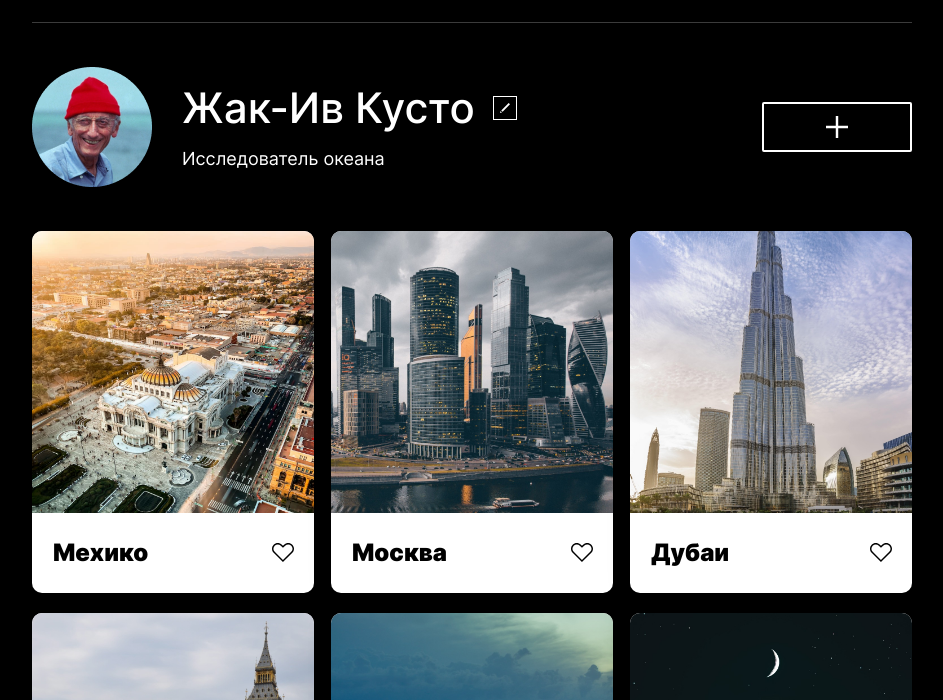
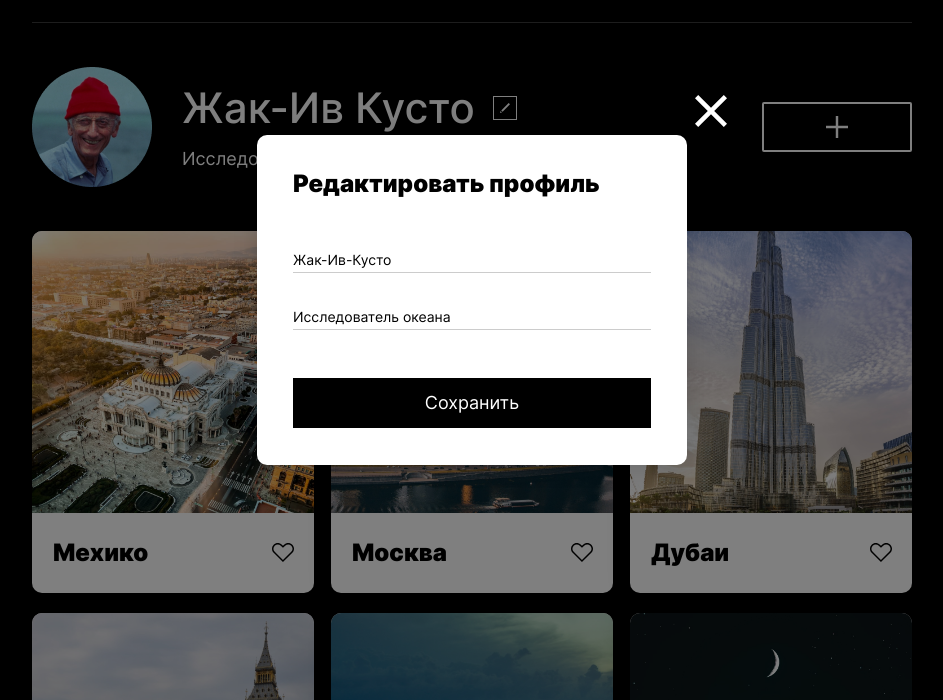
Before and after one commit to Vladimir-Bumagin/mesto-project, a plain HTML site: page index.html in a window 1280 px wide. Shown: the part 100-800 px from the top of the page, without its empty margins (168-1111 px from the left). Drawn offline with Linux system fonts and the light colour scheme.

Commit message:
added all forms, popup

```diff
--- a/blocks/main-content/main-content.css
+++ b/blocks/main-content/main-content.css
@@ -1,3 +1,7 @@
+.main-content {
+  position: relative;
+}
+
 @media screen and (max-width: 600px) {
   .header {
     padding-top: 28px;
--- a/blocks/page/page.css
+++ b/blocks/page/page.css
@@ -4,12 +4,11 @@
   background-color: #000;
   color: white;
   font-family: "Inter", Arial, sans-serif;
-  display: flex;
-  flex-direction: column;
   -moz-osx-font-smoothing: grayscale;
   -webkit-font-smoothing: antialiased;
   -webkit-text-size-adjust: 100%;
   -ms-text-size-adjust: 100%;
   -moz-text-size-adjust: 100%;
   text-rendering: optimizeLegibility;
+  position: relative;
 }
--- a/index.html
+++ b/index.html
@@ -14,6 +14,27 @@
     <meta name="author" content="Владимир Бумагин" />
   </head>
   <body class="page">
+    <div class="popup popup_opened">
+      <form class="popup__container popup__user-info">
+        <button
+          class="button-close-popup button button-close-user-info"
+        ></button>
+        <h2 class="popup__title">Редактировать профиль</h2>
+        <div class="popup__fields">
+          <input
+            type="text"
+            class="popup__input-text popup__field"
+            value="Жак-Ив-Кусто"
+          />
+          <input
+            type="text"
+            class="popup__input-text popup__field"
+            value="Исследователь океана"
+          />
+          <button class="popup__button-save">Сохранить</button>
+        </div>
+      </form>
+    </div>
     <header class="header">
       <img src="./images/logo.svg" alt="Логотип Mesto" class="header__logo" />
       <img
@@ -31,12 +52,12 @@
             alt="Жак-Ив-Кусто на фоне океана"
           />
           <div class="profile__areas">
-            <h1 class="profile__title">Жак-Ив Кусто</h1>
-            <button class="profile__edit-button button-hover"></button>
+            <h1 id="user-name" class="profile__title">Жак-Ив Кусто</h1>
+            <button class="profile__edit-button button"></button>
             <p class="profile__subtitle">Исследователь океана</p>
           </div>
         </div>
-        <button class="profile__add-images-button button-hover"></button>
+        <button class="profile__add-images-button button"></button>
       </section>
       <section class="photo-cards">
         <div class="photo-card">
@@ -49,9 +70,7 @@
           </div>
           <div class="photo-card__caption">
             <h2 class="photo-card__title">Мехико</h2>
-            <button
-              class="like-button like-button_active button-hover"
-            ></button>
+            <button class="like-button like-button_active button"></button>
           </div>
         </div>
         <div class="photo-card">
@@ -64,9 +83,7 @@
           </div>
           <div class="photo-card__caption">
             <h2 class="photo-card__title">Москва</h2>
-            <button
-              class="like-button like-button_active button-hover"
-            ></button>
+            <button class="like-button like-button_active button"></button>
           </div>
         </div>
         <div class="photo-card">
@@ -79,9 +96,7 @@
           </div>
           <div class="photo-card__caption">
             <h2 class="photo-card__title">Дубаи</h2>
-            <button
-              class="like-button like-button_active button-hover"
-            ></button>
+            <button class="like-button like-button_active button"></button>
           </div>
         </div>
         <div class="photo-card">
@@ -94,9 +109,7 @@
           </div>
           <div class="photo-card__caption">
             <h2 class="photo-card__title">Лондон</h2>
-            <button
-              class="like-button like-button_active button-hover"
-            ></button>
+            <button class="like-button like-button_active button"></button>
           </div>
         </div>
         <div class="photo-card">
@@ -109,9 +122,7 @@
           </div>
           <div class="photo-card__caption">
             <h2 class="photo-card__title">Париж</h2>
-            <button
-              class="like-button like-button_active button-hover"
-            ></button>
+            <button class="like-button like-button_active button"></button>
           </div>
         </div>
         <div class="photo-card">
@@ -124,9 +135,7 @@
           </div>
           <div class="photo-card__caption">
             <h2 class="photo-card__title">Нью-Йорк</h2>
-            <button
-              class="like-button like-button_active button-hover"
-            ></button>
+            <button class="like-button like-button_active button"></button>
           </div>
         </div>
       </section>
--- a/pages/index.css
+++ b/pages/index.css
@@ -4,9 +4,143 @@
 @import url(../blocks/header/header.css);
 @import url(../blocks/header/__logo/header__logo.css);
 @import url(../blocks/header/__line/header__line.css);
+@import url(../blocks/main-content/main-content.css);
 @import url(../blocks/footer/footer.css);
 @import url(../blocks/footer/__copyright/footer__copyright.css);
 
+.popup {
+  width: 100%;
+  height: 100%;
+  display: none;
+  position: absolute;
+  top: 0;
+  left: 0;
+  bottom: 0;
+  right: 0;
+  background-color: rgba(0, 0, 0, 0.5);
+  z-index: 2;
+}
+
+.popup_opened {
+  display: flex;
+}
+
+.popup__container {
+  background-color: #fff;
+  color: #000;
+  border-radius: 10px;
+  box-shadow: 0 0 25px rgba(0, 0, 0, 0.15);
+  position: fixed;
+  top: 50%;
+  left: 50%;
+  transform: translate(-50%, -50%);
+}
+
+.button-close-popup {
+  background-image: url(../images/CloseIcon.svg);
+  position: absolute;
+  background-color: rgba(0, 0, 0, 0);
+  background-position: center;
+  background-size: contain;
+}
+
+.button-close-user-info {
+  width: 32px;
+  height: 32px;
+  top: -40px;
+  right: -40px;
+}
+
+@media screen and (max-width: 520px) {
+  .button-close-user-info {
+    width: 20px;
+    height: 20px;
+    top: -36px;
+    left: calc(282px - 16px);
+  }
+}
+
+.popup__user-info {
+  width: 430px;
+  min-height: 330px;
+  box-sizing: border-box;
+  padding: 34px 36px 37px;
+  display: flex;
+  flex-direction: column;
+  justify-content: space-between;
+}
+
+@media screen and (max-width: 520px) {
+  .popup__user-info {
+    width: 282px;
+    min-height: 322px;
+    padding: 25px 22px;
+  }
+}
+
+.popup__title {
+  margin: 0;
+  padding: 0;
+  line-height: 29px;
+  font-size: 24px;
+  font-weight: 900;
+}
+@media screen and (max-width: 520px) {
+  .popup__title {
+    line-height: 22px;
+    font-size: 18px;
+  }
+}
+
+.popup__fields {
+  display: flex;
+  flex-direction: column;
+  justify-content: space-between;
+  align-content: center;
+}
+
+.popup__field {
+  border: 0;
+  border-bottom: 1px solid rgba(0, 0, 0, 0.2);
+  padding: 0;
+  min-height: 57px;
+  box-sizing: border-box;
+  padding-top: 30px;
+}
+
+.popup__input-text {
+  line-height: 17px;
+  font-size: 14px;
+  font-weight: 400;
+}
+
+.popup__button-save {
+  background-color: #000;
+  color: #fff;
+  line-height: 22px;
+  font-size: 18px;
+  font-weight: 400;
+  margin-top: 48px;
+  min-height: 50px;
+  padding: 0;
+  border: 0;
+  cursor: pointer;
+  opacity: 1;
+}
+
+@media screen and (max-width: 520px) {
+  .popup__button-save {
+    line-height: 17px;
+    font-size: 14px;
+    margin-top: 46px;
+    min-height: 45px;
+  }
+}
+
+.popup__button-save:hover {
+  opacity: 0.8;
+  transition: 0.8s;
+}
 .profile {
   padding-top: 40px;
   display: flex;
@@ -67,6 +201,9 @@
   line-height: 22px;
   font-size: 18px;
   font-weight: 400;
+  text-overflow: ellipsis;
+  white-space: nowrap;
+  overflow: hidden;
 }
 
 @media screen and (max-width: 600px) {
@@ -95,7 +232,7 @@
   .profile__edit-button {
     height: 18px;
     width: 18px;
-    align-self: bottom;
+    align-self: center;
   }
 }
 
@@ -137,7 +274,7 @@
   max-width: 282px;
   background-color: #fff;
   border-radius: 10px;
-  box-shadow: 0px 0px 25px rgba(0, 0, 0, 0.15);
+  box-shadow: 0 0 25px rgba(0, 0, 0, 0.15);
 }
 
 .photo-card__caption {
@@ -170,7 +307,6 @@
 }
 .like-button {
   background-color: #fff;
-  padding: 0;
   margin-right: 20px;
   background-image: url(../images/LikeLight.svg);
   background-size: cover;
@@ -180,12 +316,13 @@
   width: 22px;
 }
 
-.button-hover {
+.button {
+  padding: 0;
   border: 0;
   cursor: pointer;
   opacity: 1;
 }
-.button-hover:hover {
+.button:hover {
   opacity: 0.6;
   transition: 0.8s;
 }
```
Also changed, not shown: images/CloseIcon.svg (added).
